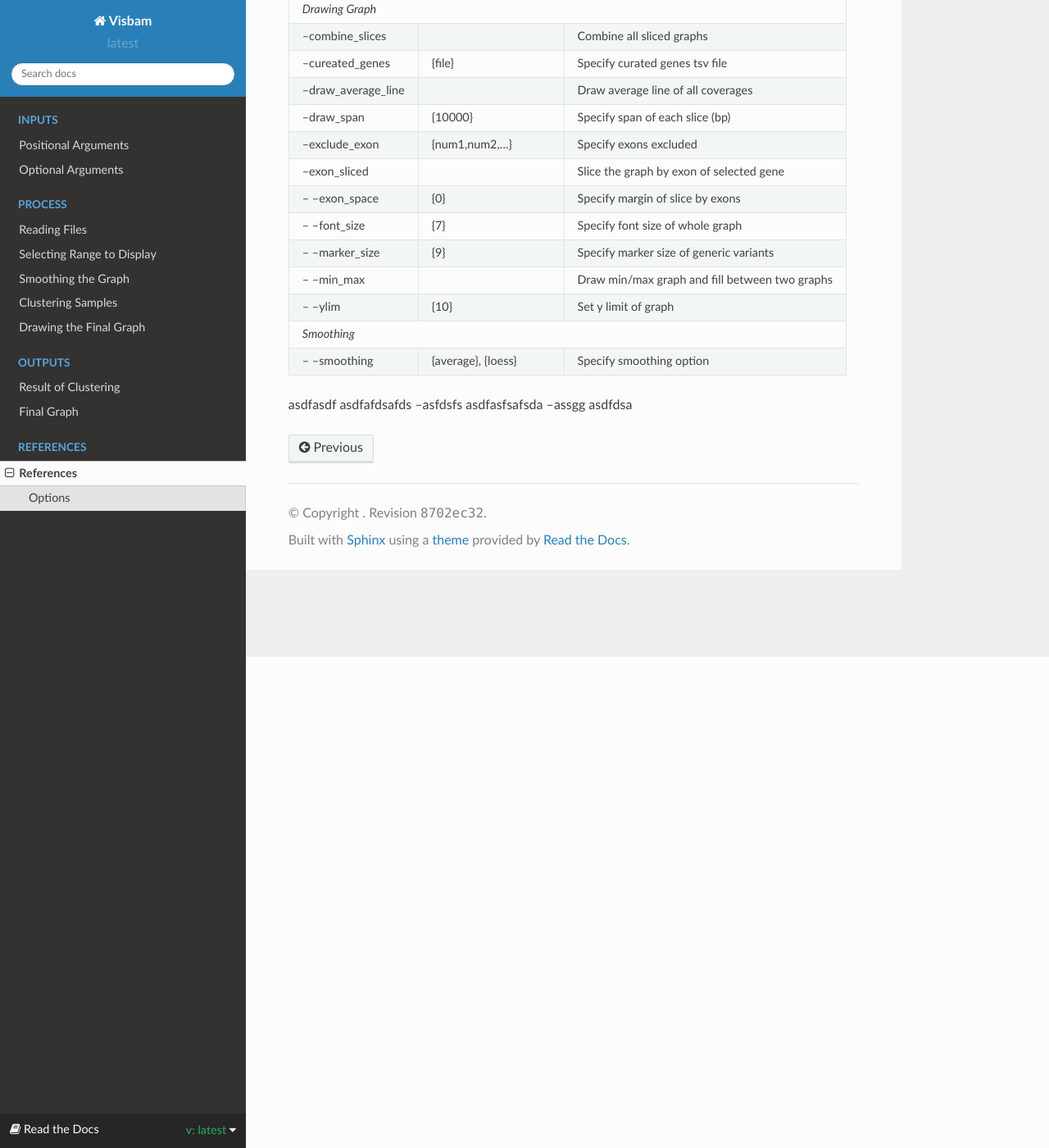
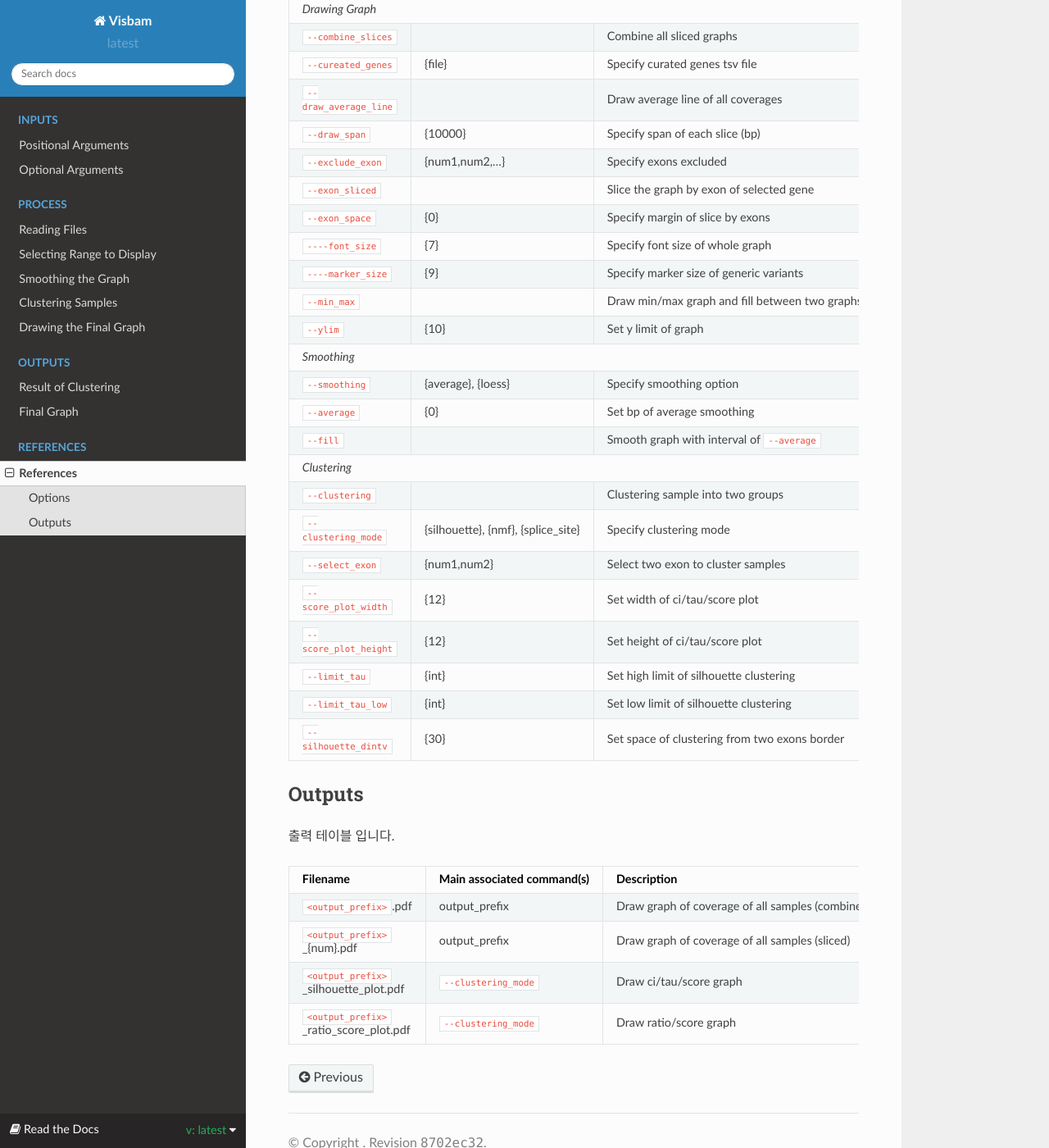
Before and after one commit to sungyoung-lee/visbam, a Sphinx documentation site: the page built from docs/references.rst, in a window 1280 px wide and 1400 px high, scrolled down 599 px. Shown: the whole window at 82% size. Built offline with Sphinx 7.4.7 and the Read the Docs theme 2.0.0, drawn with Linux system fonts in a browser that asks for light colours.

Commit message:
Read The Docs v0.0.2

```diff
--- a/docs/references.rst
+++ b/docs/references.rst
@@ -6,57 +6,95 @@ Options
 
 옵션 테이블 입니다.
 
-+---------------------+--------------------------+---------------------------------------------------+
-| Option              | Parameter/default        | Description                                       |
-+=====================+==========================+===================================================+
-| **Positional Arguments**                                                                           |
-+---------------------+--------------------------+---------------------------------------------------+
-| bam_dir_path        | {.bam folder path}       | Specify .bam files folder                         |
-+---------------------+--------------------------+---------------------------------------------------+
-| sample_list_path    | {file}                   | Specify sample list file                          |
-+---------------------+--------------------------+---------------------------------------------------+
-| normal_dir_path     | {.bam folder path}       | Specify .bam files folder of normal sample        |
-+---------------------+--------------------------+---------------------------------------------------+
-| refseq_path         | {file}                   | Specify refseq file of tsv                        |
-+---------------------+--------------------------+---------------------------------------------------+
-| variants_dir_path   | {file}                   | Specify generic variants file of tsv              |
-+---------------------+--------------------------+---------------------------------------------------+
-| nmid_to_draw        | {NMID}                   | Specify nmid to draw                              |
-+---------------------+--------------------------+---------------------------------------------------+
-| output_prefix       | {file without extension} | Specify output file path                          |
-+---------------------+--------------------------+---------------------------------------------------+
-| **Optional Arguments**                                                                             |
-+----------------------------------------------------------------------------------------------------+
-| *Drawing Graph*                                                                                    |
-+---------------------+--------------------------+---------------------------------------------------+
-| --combine_slices    |                          | Combine all sliced graphs                         |
-+---------------------+--------------------------+---------------------------------------------------+
-| --cureated_genes    | {file}                   | Specify curated genes tsv file                    |
-+---------------------+--------------------------+---------------------------------------------------+
-| --draw_average_line |                          | Draw average line of all coverages                |
-+---------------------+--------------------------+---------------------------------------------------+
-| --draw_span         | {10000}                  | Specify span of each slice (bp)                   |
-+---------------------+--------------------------+---------------------------------------------------+
-| --exclude_exon      | {num1,num2,...}          | Specify exons excluded                            |
-+---------------------+--------------------------+---------------------------------------------------+
-| --exon_sliced       |                          | Slice the graph by exon of selected gene          |
-+---------------------+--------------------------+---------------------------------------------------+
-| -- --exon_space     | {0}                      | Specify margin of slice by exons                  |
-+---------------------+--------------------------+---------------------------------------------------+
-| -- --font_size      | {7}                      | Specify font size of whole graph                  |
-+---------------------+--------------------------+---------------------------------------------------+
-| -- --marker_size    | {9}                      | Specify marker size of generic variants           |
-+---------------------+--------------------------+---------------------------------------------------+
-| -- --min_max        |                          | Draw min/max graph and fill between two graphs    |
-+---------------------+--------------------------+---------------------------------------------------+
-| -- --ylim           | {10}                     | Set y limit of graph                              |
-+---------------------+--------------------------+---------------------------------------------------+
-| *Smoothing*                                                                                        |
-+---------------------+--------------------------+---------------------------------------------------+
-| -- --smoothing      | {average}, {loess}       | Specify smoothing option                          |
-+---------------------+--------------------------+---------------------------------------------------+
++--------------------------+--------------------------+---------------------------------------------------+
+| Option                   | Parameter/default        | Description                                       |
++==========================+==========================+===================================================+
+| **Positional Arguments**                                                                                |
++--------------------------+--------------------------+---------------------------------------------------+
+| bam_dir_path             | {.bam folder path}       | Specify .bam files folder                         |
++--------------------------+--------------------------+---------------------------------------------------+
+| sample_list_path         | {file}                   | Specify sample list file                          |
++--------------------------+--------------------------+---------------------------------------------------+
+| normal_dir_path          | {.bam folder path}       | Specify .bam files folder of normal sample        |
++--------------------------+--------------------------+---------------------------------------------------+
+| refseq_path              | {file}                   | Specify refseq file of tsv                        |
++--------------------------+--------------------------+---------------------------------------------------+
+| variants_dir_path        | {file}                   | Specify generic variants file of tsv              |
++--------------------------+--------------------------+---------------------------------------------------+
+| nmid_to_draw             | {NMID}                   | Specify nmid to draw                              |
++--------------------------+--------------------------+---------------------------------------------------+
+| output_prefix            | {file without extension} | Specify output file path                          |
++--------------------------+--------------------------+---------------------------------------------------+
+| **Optional Arguments**                                                                                  |
++---------------------------------------------------------------------------------------------------------+
+| *Drawing Graph*                                                                                         |
++--------------------------+--------------------------+---------------------------------------------------+
+| ``--combine_slices``     |                          | Combine all sliced graphs                         |
++--------------------------+--------------------------+---------------------------------------------------+
+| ``--cureated_genes``     | {file}                   | Specify curated genes tsv file                    |
++--------------------------+--------------------------+---------------------------------------------------+
+| ``--draw_average_line``  |                          | Draw average line of all coverages                |
++--------------------------+--------------------------+---------------------------------------------------+
+| ``--draw_span``          | {10000}                  | Specify span of each slice (bp)                   |
++--------------------------+--------------------------+---------------------------------------------------+
+| ``--exclude_exon``       | {num1,num2,...}          | Specify exons excluded                            |
++--------------------------+--------------------------+---------------------------------------------------+
+| ``--exon_sliced``        |                          | Slice the graph by exon of selected gene          |
++--------------------------+--------------------------+---------------------------------------------------+
+| ``--exon_space``         | {0}                      | Specify margin of slice by exons                  |
++--------------------------+--------------------------+---------------------------------------------------+
+| ``----font_size``        | {7}                      | Specify font size of whole graph                  |
++--------------------------+--------------------------+---------------------------------------------------+
+| ``----marker_size``      | {9}                      | Specify marker size of generic variants           |
++--------------------------+--------------------------+---------------------------------------------------+
+| ``--min_max``            |                          | Draw min/max graph and fill between two graphs    |
++--------------------------+--------------------------+---------------------------------------------------+
+| ``--ylim``               | {10}                     | Set y limit of graph                              |
++--------------------------+--------------------------+---------------------------------------------------+
+| *Smoothing*                                                                                             |
++--------------------------+--------------------------+---------------------------------------------------+
+| ``--smoothing``          | {average}, {loess}       | Specify smoothing option                          |
++--------------------------+--------------------------+---------------------------------------------------+
+| ``--average``            | {0}                      | Set bp of average smoothing                       |
++--------------------------+--------------------------+---------------------------------------------------+
+| ``--fill``               |                          | Smooth graph with interval of ``--average``       |
++--------------------------+--------------------------+---------------------------------------------------+
+| *Clustering*                                                                                            |
++--------------------------+--------------------------+---------------------------------------------------+
+| ``--clustering``         |                          | Clustering sample into two groups                 |
++--------------------------+--------------------------+---------------------------------------------------+
+| ``--clustering_mode``    | {silhouette}, {nmf},     | Specify clustering mode                           |
+|                          | {splice_site}            |                                                   |
++--------------------------+--------------------------+---------------------------------------------------+
+| ``--select_exon``        | {num1,num2}              | Select two exon to cluster samples                |
++--------------------------+--------------------------+---------------------------------------------------+
+| ``--score_plot_width``   | {12}                     | Set width of ci/tau/score plot                    |
++--------------------------+--------------------------+---------------------------------------------------+
+| ``--score_plot_height``  | {12}                     | Set height of ci/tau/score plot                   |
++--------------------------+--------------------------+---------------------------------------------------+
+| ``--limit_tau``          | {int}                    | Set high limit of silhouette clustering           |
++--------------------------+--------------------------+---------------------------------------------------+
+| ``--limit_tau_low``      | {int}                    | Set low limit of silhouette clustering            |
++--------------------------+--------------------------+---------------------------------------------------+
+| ``--silhouette_dintv``   | {30}                     | Set space of clustering from two exons border     |
++--------------------------+--------------------------+---------------------------------------------------+
 
 
-asdfasdf               asdfafdsafds
---asfdsfs              asdfasfsafsda
---assgg                asdfdsa
+
+Outputs
+-------
+
+출력 테이블 입니다.
+
+
++-------------------------------------------+---------------------------+---------------------------------------------------+
+| Filename                                  | Main associated command(s)| Description                                       |
++===========================================+===========================+===================================================+
+| ``<output_prefix>``.pdf                   | output_prefix             | Draw graph of coverage of all samples (combined)  |
++-------------------------------------------+---------------------------+---------------------------------------------------+
+| ``<output_prefix>`` _{num}.pdf            | output_prefix             | Draw graph of coverage of all samples (sliced)    |
++-------------------------------------------+---------------------------+---------------------------------------------------+
+| ``<output_prefix>`` _silhouette_plot.pdf  | ``--clustering_mode``     | Draw ci/tau/score graph                           |
++-------------------------------------------+---------------------------+---------------------------------------------------+
+| ``<output_prefix>`` _ratio_score_plot.pdf | ``--clustering_mode``     | Draw ratio/score graph                            |
++-------------------------------------------+---------------------------+---------------------------------------------------+
```
